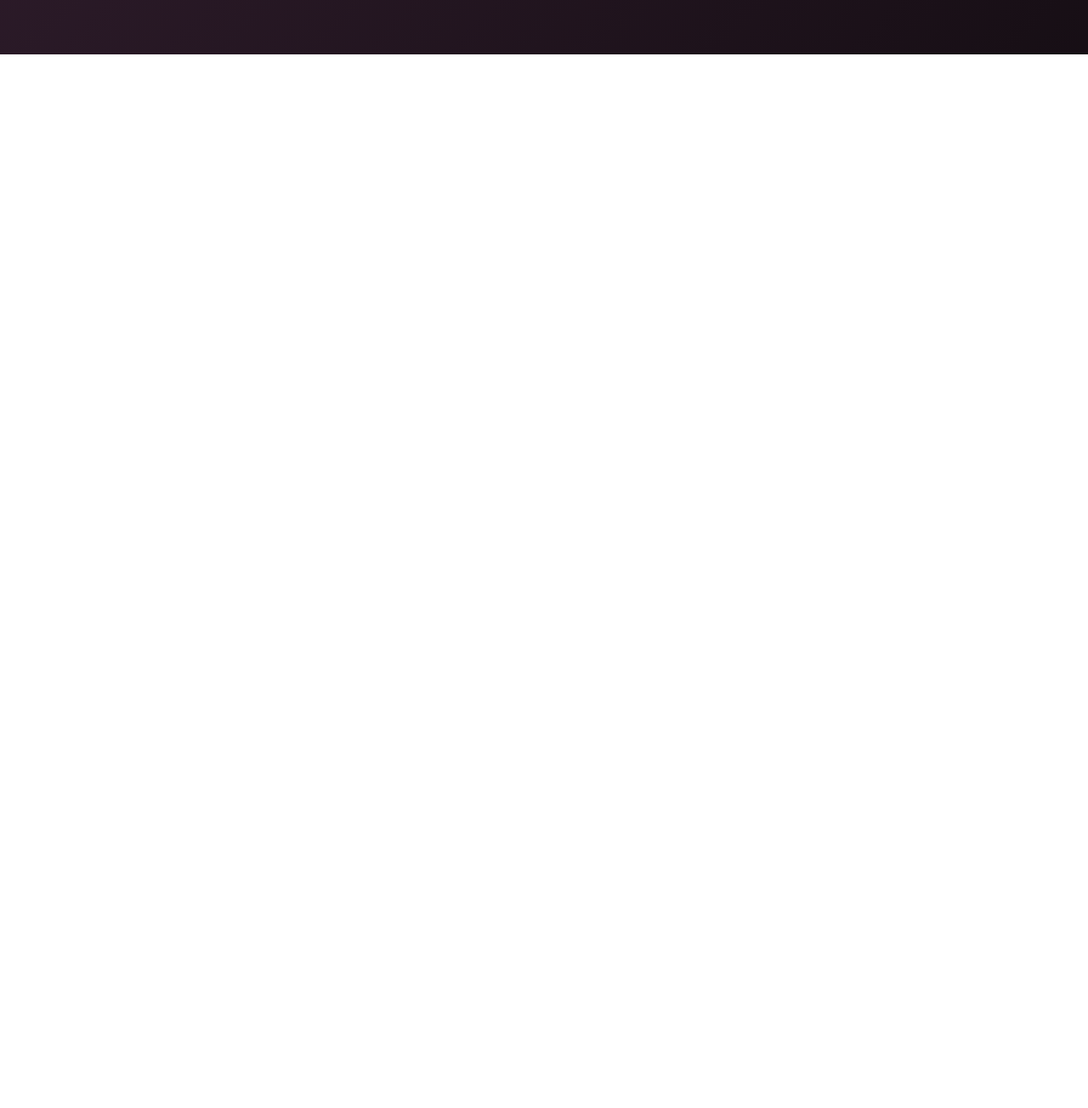
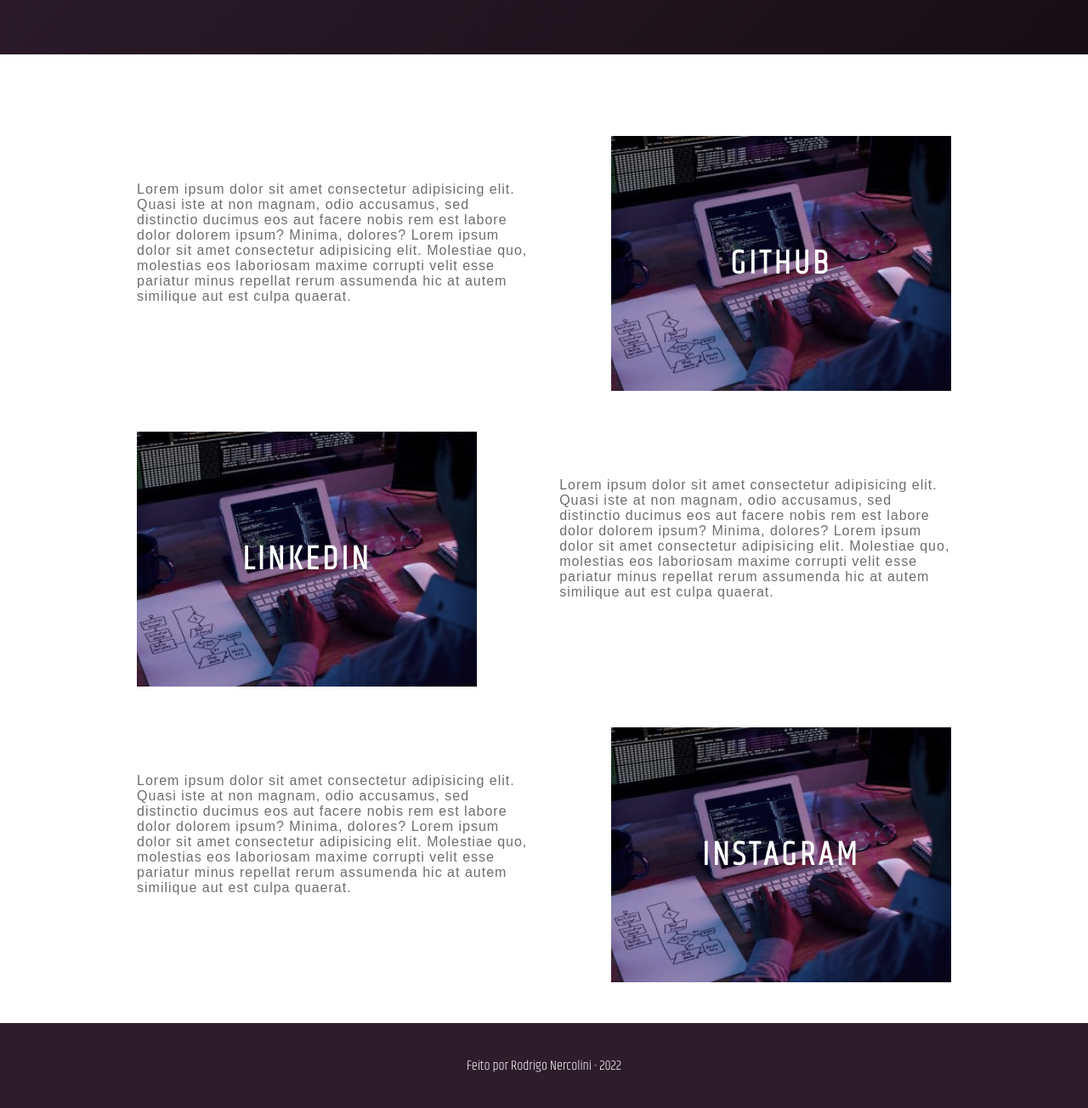
Before and after one commit to rnercolini/Github_criando_repositorio, a plain HTML site: page Introdução ao HTML5 e CSS3/Projeto/index.html in a window 1280 px wide. Shown: the part 736-2040 px from the top of the page at 85% size. Before the commit the page ends 800 px from the top, so only its background shows below. Drawn offline with Linux system fonts and the light colour scheme.

Commit message:
Finalizado Desafio HTML5 e CSS3

```diff
--- a/Introdução ao HTML5 e CSS3/Projeto/index.html
+++ b/Introdução ao HTML5 e CSS3/Projeto/index.html
@@ -13,9 +13,9 @@
                 <div class="checkbox-wrapper">
                     <input type="checkbox" id="toggle">
                     <label class="checkbox" for="toggle">
-                         <div class="trace"></div>
-                         <div class="trace"></div>
-                         <div class="trace"></div>
+                        <div class="trace"></div>
+                        <div class="trace"></div>
+                        <div class="trace"></div>
                     </label>
                     <div class="menu"></div>
                     <nav class="menu-itens">
@@ -41,5 +41,40 @@
             <a href="#">Github</a>
         </div>
     </header>
+<nav class="container">
+    <div class="card-container">
+        <div class="card-text">Lorem ipsum dolor sit amet consectetur adipisicing elit. Quasi iste at non magnam, odio accusamus, sed distinctio ducimus eos aut facere nobis rem est labore dolor dolorem ipsum? Minima, dolores? Lorem ipsum dolor sit amet consectetur adipisicing elit. Molestiae quo, molestias eos laboriosam maxime corrupti velit esse pariatur minus repellat rerum assumenda hic at autem similique aut est culpa quaerat.
+        </div>
+        <div class="card">
+            <div class="card-wrapper">
+                <h2>Github</h2>
+                <p>Veja meus projetos</p>
+            </div>
+        </div>
+    </div>
+    <div class="card-container">
+        <div class="card">
+            <div class="card-wrapper">
+                <h2>Linkedin</h2>
+                <p>Acompanhe minha carreira</p>
+            </div>
+        </div>
+        <div class="card-text">Lorem ipsum dolor sit amet consectetur adipisicing elit. Quasi iste at non magnam, odio accusamus, sed distinctio ducimus eos aut facere nobis rem est labore dolor dolorem ipsum? Minima, dolores? Lorem ipsum dolor sit amet consectetur adipisicing elit. Molestiae quo, molestias eos laboriosam maxime corrupti velit esse pariatur minus repellat rerum assumenda hic at autem similique aut est culpa quaerat.
+        </div>
+    </div>
+    <div class="card-container">
+        <div class="card-text">Lorem ipsum dolor sit amet consectetur adipisicing elit. Quasi iste at non magnam, odio accusamus, sed distinctio ducimus eos aut facere nobis rem est labore dolor dolorem ipsum? Minima, dolores? Lorem ipsum dolor sit amet consectetur adipisicing elit. Molestiae quo, molestias eos laboriosam maxime corrupti velit esse pariatur minus repellat rerum assumenda hic at autem similique aut est culpa quaerat.
+        </div>
+        <div class="card">
+            <div class="card-wrapper">
+                <h2>Instagram</h2>
+                <p>Ou mais do meu dia-a-dia</p>
+            </div>
+        </div>
+    </div>
+</nav>
+<footer class="footer">
+    Feito por Rodrigo Nercolini - 2022
+</footer>
 </body>
 </html>
--- a/Introdução ao HTML5 e CSS3/Projeto/style.css
+++ b/Introdução ao HTML5 e CSS3/Projeto/style.css
@@ -11,15 +11,15 @@
 
 .header-wrapper {
     height: 100vh;
-    width: 100vw;
-    background: linear-gradient(-45deg, #050404, #2e1c2b, #4a1942, #893168);
+    width: 100%;
+    background: linear-gradient(-45deg, #050404, #2E1C2B, #4A1942, #893168);
     background-size: 400% 400%;
     display: flex;
     flex-direction: column;
+    justify-content: center;
     align-items: center;
-    justify-content: center;
+    animation: backgroundTransition 8s ease-in-out infinite;
     position: relative;
-    animation: backgroundTransitions 8s ease-in-out infinite;
 }
 
 h1 {
@@ -55,15 +55,13 @@
     background-color: #ffffff;
 }
 
-@keyframes backgroundTransitions {
+@keyframes backgroundTransition {
     0% {
         background-position: 0% 80%;
     }
-
     50% {
         background-position: 80% 100%;
     }
-
     100% {
         background-position: 0% 90%;
     }
@@ -124,7 +122,7 @@
     position: absolute;
     top: 28px;
     right: 30px;
-    background: transparent;
+    background: #ffffff;
     height: 40px;
     width: 40px;
     border-radius: 50%;
@@ -195,3 +193,149 @@
     visibility: visible;
     opacity: 1;
 }
+
+/* CARDS */
+
+.container {
+
+    width: 100%;
+    height: auto;
+    display: flex;
+    flex-direction: column;
+    justify-content: space-evenly;
+    align-items: center;
+    margin: 3rem 0;
+}
+
+.card-container {
+    display: flex;
+    align-items: center;
+    justify-content: space-evenly;
+    width: 90%;
+}
+
+.card {
+    height: 300px;
+    width: 400px;
+    margin: 3rem 0 0 0;
+    background-image: url('./office.jpg');
+    background-position: center;
+    background-repeat: no-repeat;
+    background-size: cover;
+    display: flex;
+    justify-content: center;
+    align-items: center;
+    filter: grayscale(0.5);
+    color: #ffffff;
+    cursor: pointer;
+    transition: 0.3s;
+}
+
+.card-text {
+    width: 40%;
+    font-family: sans-serif;
+    letter-spacing: 1px;
+    color: rgb(109, 109, 109)
+}
+
+.card-wrapper {
+    text-align: center;
+    display: flex;
+    flex-direction: column;
+    justify-content: center;
+    align-items: center;
+    position: relative;
+}
+
+.card-wrapper::before {
+    content: '';
+    position: absolute;
+    height: 100px;
+    width: 100px;
+    display: block;
+    border: 1px solid #ffffff;
+    opacity: 0;
+    transition: 0.3s;
+}
+
+.card-wrapper h2 {
+    font-size: 40px;
+    text-transform: uppercase;
+    letter-spacing: 4px;
+    margin: 0;
+    transition: 0.3s;
+}
+
+.card-wrapper p {
+    font-size: 0;
+    visibility: hidden;
+    opacity: 0;
+    font-weight: bold;
+    text-transform: uppercase;
+    transition: 0.3s;
+}
+
+.card:hover {
+    filter: unset;
+}
+
+.card:hover > .card-wrapper::before {
+    opacity: 1;
+    width: 350px;
+    height: 250px;
+}
+
+.card:hover > .card-wrapper p {
+    font-size: 14px;
+    opacity: 1;
+    visibility: visible;
+}
+
+/* FOOTER */
+
+.footer {
+    width: 100%;
+    height: 100px;
+    background-color: #2E1C2B;
+    display: flex;
+    justify-content: center;
+    align-items: center;
+}
+
+/* RESPONSIVO */
+
+@media (max-width: 800px) {
+    .social-media {
+        display: flex;
+        flex-direction: column;
+    }
+
+    .container {
+        margin-top: 0;
+    }
+
+    .card-container {
+        flex-direction: column;
+    }
+
+    .container .card-container:nth-child(1),
+    .container .card-container:nth-child(3) {
+        flex-direction: column-reverse;
+    }
+
+    .card {
+        height: 250px;
+        width: 250px;
+    }
+
+    .card-text {
+        width: 90%;
+        margin-top: 2rem;
+        text-align: center;
+    }
+
+    .card:hover > .card-wrapper::before {
+        height: 190px;
+        width: 190px;
+    }
+}
```
Also changed, not shown: Introdução ao HTML5 e CSS3/Projeto/office.jpg (added).
